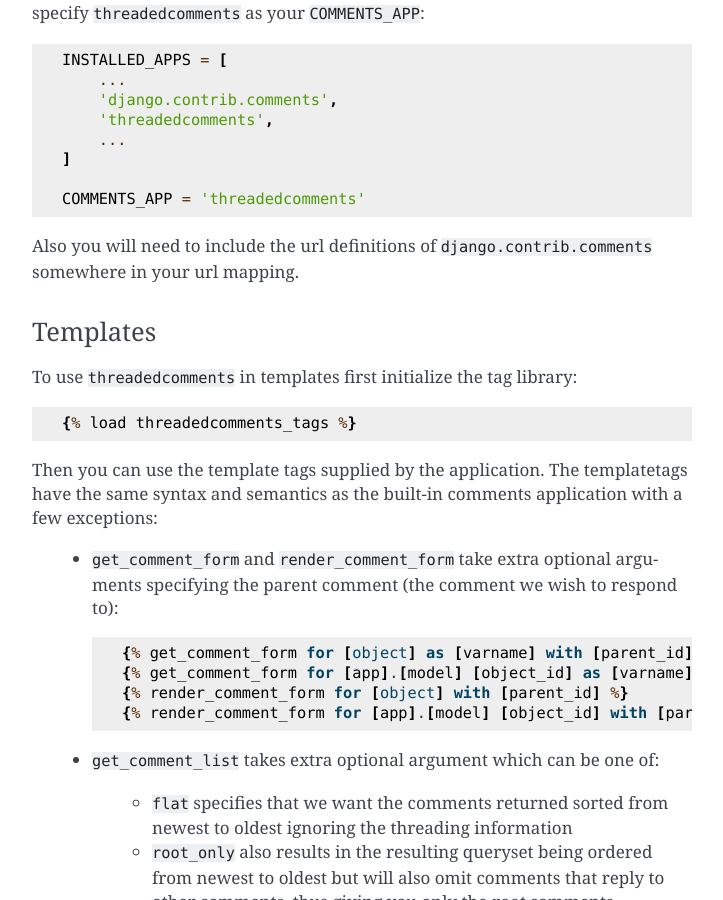
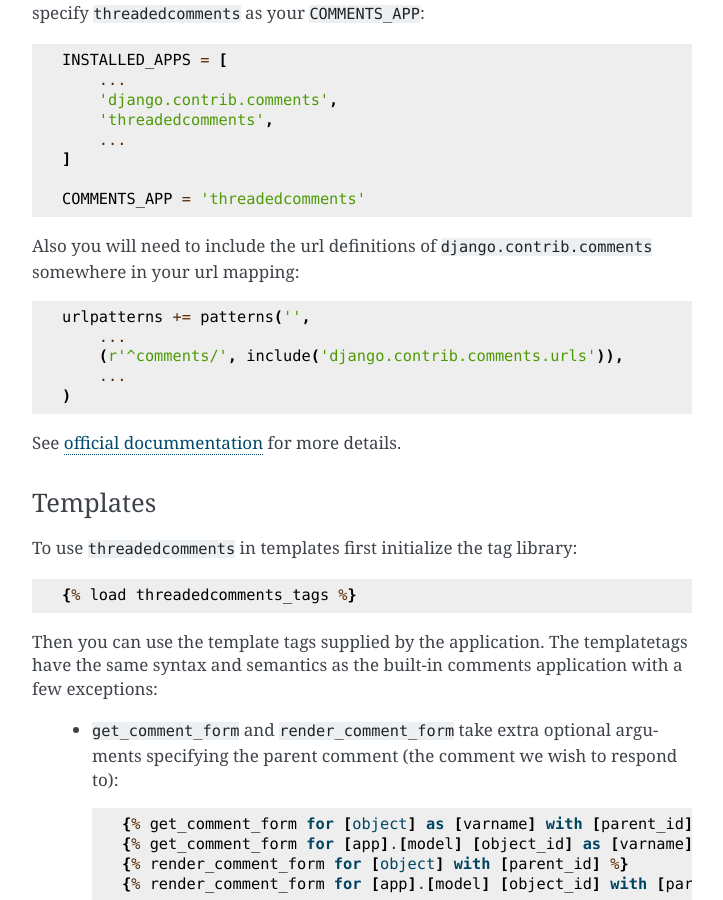
Before and after one commit to honzakral/django-threadedcomments, a Sphinx documentation site: the page built from docs/index.txt, in a window 1280 px wide and 900 px high, scrolled down 490 px. Shown: the whole window, without its empty margins (388-1111 px from the left). Built offline with Sphinx 7.4.7, drawn with Linux system fonts in a browser that asks for light colours.

Commit message:
added urls config example and link to comments doc

```diff
--- a/docs/index.txt
+++ b/docs/index.txt
@@ -31,7 +31,17 @@
     COMMENTS_APP = 'threadedcomments'
 
 Also you will need to include the url definitions of ``django.contrib.comments``
-somewhere in your url mapping.
+somewhere in your url mapping::
+
+    urlpatterns += patterns('',
+        ...
+        (r'^comments/', include('django.contrib.comments.urls')),
+        ...
+    )
+
+See `official docummentation
+<http://docs.djangoproject.com/en/dev/ref/contrib/comments/>`_ for more
+details.
 
 Templates
 ---------
```
